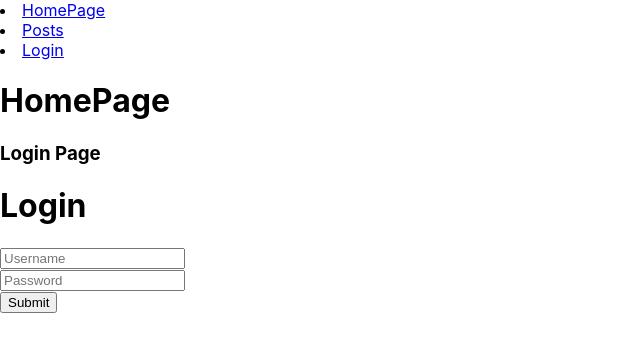
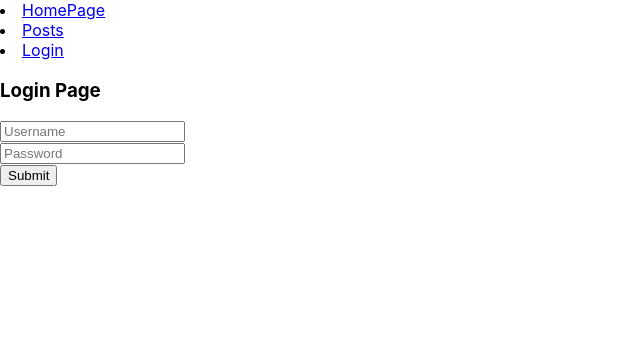
Before and after one commit to Juddymwai/DeveloperBlogUsingReact, a React (Create React App) app in the folder developerblog/: page /login in a window 1280 px wide. Shown: the top 352 px of the page, without its empty margins (0-640 px from the left). Built offline with nearby package versions, Linux system fonts and the light colour scheme; data requests are answered from the project's data file.

Commit message:
adds routing

```diff
--- a/developerblog/src/components/App.js
+++ b/developerblog/src/components/App.js
@@ -2,7 +2,7 @@ import React, {useEffect} from "react";
 import HomePage from "./HomePage";
 import Login from "./Login";
 import Navbar from "./Navbar";
-import {Routes, Route} from "react-router-dom"
+import { BrowserRouter as Router, Routes, Route} from "react-router-dom"
 // import Posts from "./Posts";
 
 
@@ -16,21 +16,27 @@ function App(){
         .then((data)=> console.log(data))
     })
     return(
-        <div>
+        <Router>
 
-            <Navbar/>
-            <HomePage/>
-            <Login/>
+            <div>
+
+                <Navbar/>
+
+            </div>
+
             <Routes>
-                <Route exact path='/' >{HomePage}</Route>
+
+                <Route exact path='/' element={<HomePage/> }></Route>
                 {/* <Route  exact path='/posts'>{Posts}</Route> */}
-                <Route exact path='/login'>{Login}</Route>
+                <Route exact path='/login' element={<Login/> }></Route>
 
             </Routes>
+        </Router>
 
 
 
-        </div>
+
+
 
     )
 }
--- a/developerblog/src/components/Login.js
+++ b/developerblog/src/components/Login.js
@@ -4,7 +4,6 @@ function Login (){
     return(
         <div>
             <h3>Login Page</h3>
-            <h1>Login</h1>
 
             <form>
 
--- a/developerblog/src/components/Navbar.js
+++ b/developerblog/src/components/Navbar.js
@@ -1,4 +1,5 @@
 import React from "react";
+
 import {NavLink} from "react-router-dom"
 
 
```
Also changed, not shown: developerblog/src/index.js (+7 -4 lines).
